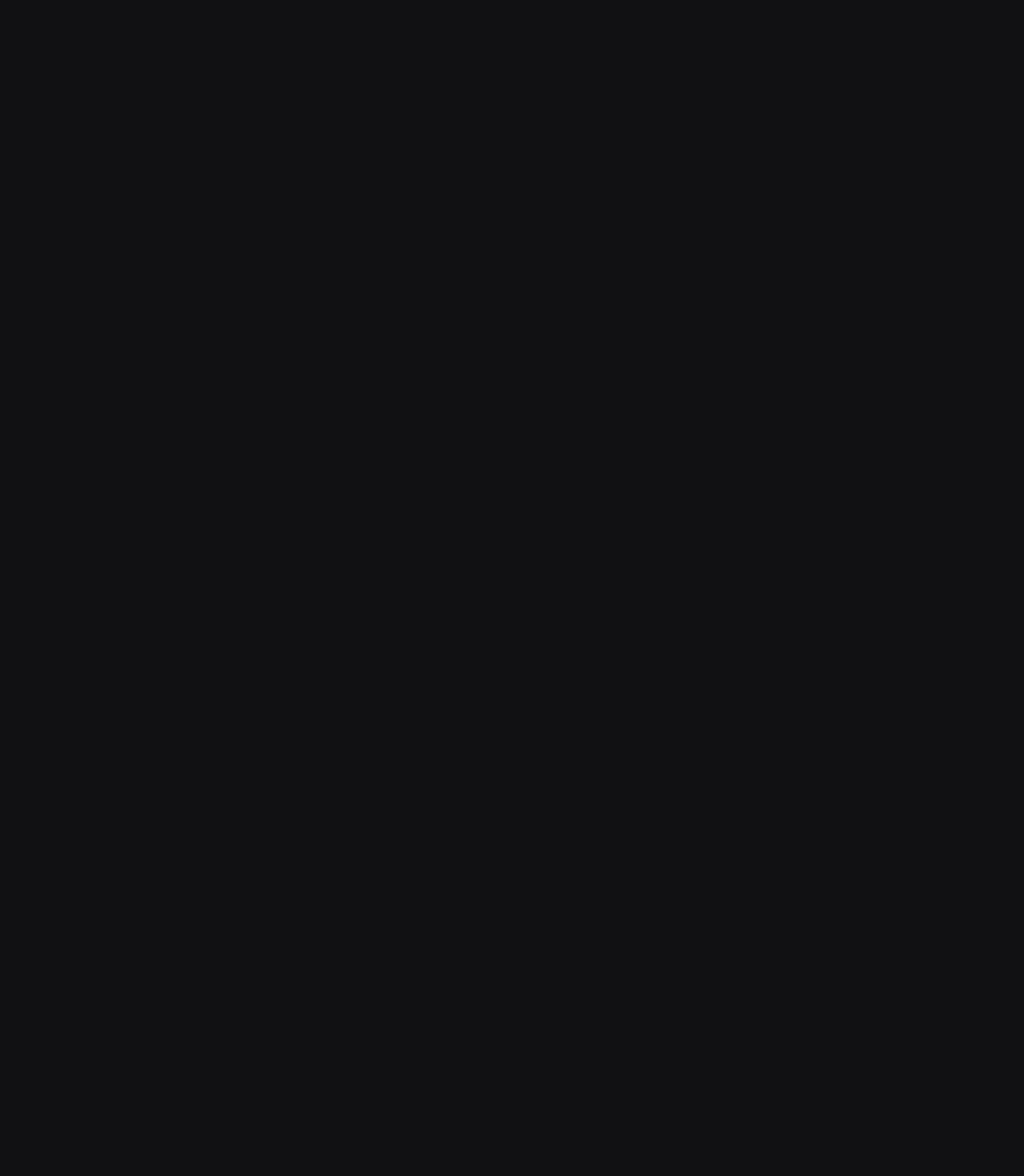
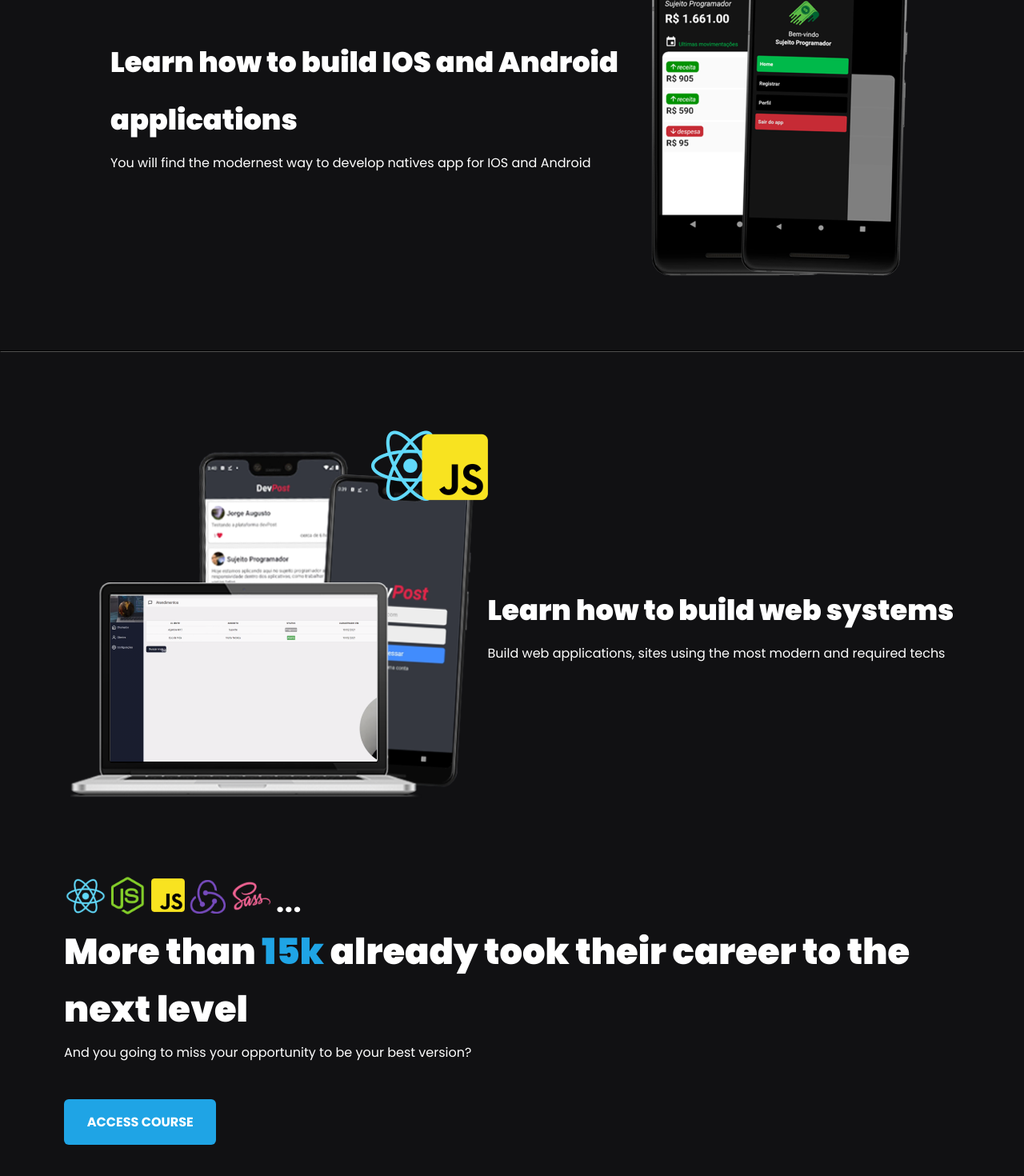
Before and after one commit to EoBryanDev/landBlog, a Next.js app: page / in a window 1280 px wide. Shown: the part 1028-2498 px from the top of the page at 80% size. Before the commit the page ends 816 px from the top, so only its background shows below. Built offline with nearby package versions, Linux system fonts and the light colour scheme.

Commit message:
Build Post Page

```diff
--- a/src/components/Header/index.tsx
+++ b/src/components/Header/index.tsx
@@ -23,7 +23,7 @@ const Header: React.FC = () => {
           <ActiveLink
             className={styles.anchor}
             activeClassName={styles.active}
-            href='/posts'
+            href='/blog'
           >
             Blog
           </ActiveLink>
--- /dev/null
+++ b/src/pages/blog/styles.module.scss
@@ -0,0 +1,47 @@
+.container {
+    max-width: 1120px;
+    margin: 0 auto;
+    padding: 0 2rem;
+}
+.posts {
+    max-width: 720px;
+    margin: 5rem auto;
+    a {
+        display: block;
+
+        & + a {
+            margin-top: 2rem;
+            padding-top: 2rem;
+        }
+        time{
+            font-size: 1rem;
+            display: flex;
+            align-items: center;
+            color: var(--gray-200);
+        }
+        img{
+            max-width: 100%;
+            max-height: 410px;
+            object-fit: contain;
+            border-radius: 6px;
+            border-image: linear-gradient(95deg, #31b4d0, transparent) 1;
+        }
+
+        strong{
+            display: block;
+            font-size: 1.5rem;
+            margin: 1rem 0;
+            line-height: 2rem;
+            color: var(--white);
+            transition: color 0.3s ;
+        }
+        p{
+            color: var(--white);
+            margin-top: 0.5rem;
+            line-height: 1.65rem;
+        }
+        &:hover strong{
+            color: var(--blue-900);
+        }
+    }
+}
--- a/src/pages/index.tsx
+++ b/src/pages/index.tsx
@@ -1,6 +1,9 @@
 /* eslint-disable @next/next/no-img-element */
 import Head from "next/head";
 import styles from "../styles/home.module.scss";
+import Image from "next/image";
+
+import techsImage from "../../public/images/techs.svg";
 
 export default function Home() {
   return (
@@ -15,16 +18,52 @@ export default function Home() {
       <main className={styles.container}>
         <div className={styles.containerHeader}>
           <section className={styles.ctaText}>
-            <h1>Levando você ao próximo nível!</h1>
-            <span>
-              Uma plataforma com cursos que vão do zero até o avançado na
-              prática
-            </span>
+            <h1>Taking you to the next level</h1>
+            <span>A platform with basics to advanced courses praticals</span>
             <a>
-              <button>COMEÇAR AGORA</button>
+              <button>START NOW!</button>
             </a>
           </section>
-          <img src='/images/banner-conteudos.png' alt='conteúdos' />
+          <img src='/images/banner-conteudos.png' alt='Banner Content' />
+        </div>
+
+        <hr className={styles.divisor} />
+
+        <div className={styles.sectionContent}>
+          <section>
+            <h2>Learn how to build IOS and Android applications</h2>
+            <span>
+              You will find the modernest way to develop natives app for IOS and
+              Android
+            </span>
+          </section>
+          <img src='/images/financasApp.png' alt='Mobile Content Develop' />
+        </div>
+        <hr className={styles.divisor} />
+
+        <div className={styles.sectionContent}>
+          <img src='/images/webDev.png' alt='Web development' />
+          <section>
+            <h2>Learn how to build web systems</h2>
+            <span>
+              Build web applications, sites using the most modern and required
+              techs
+            </span>
+          </section>
+        </div>
+
+        <div className={styles.nextLevelContent}>
+          <Image src={techsImage} alt='techs' />
+          <h2>
+            More than <span className={styles.students}>15k</span> already took
+            their career to the next level
+          </h2>
+          <span>
+            And you going to miss your opportunity to be your best version?
+          </span>
+          <a href=''>
+            <button>ACCESS COURSE</button>
+          </a>
         </div>
       </main>
     </>
--- a/src/styles/global.scss
+++ b/src/styles/global.scss
@@ -36,7 +36,7 @@ text,
 select,
 button {
     font:
-        400 irem "Poppins",
+        1rem "Poppins",
         sans-serif;
 }
 
--- a/src/styles/home.module.scss
+++ b/src/styles/home.module.scss
@@ -16,6 +16,8 @@
 }
 .ctaText {
     max-width: 600px;
+    display: flex;
+    flex-direction: column;
     h1 {
         font-size: 3.5rem;
         line-height: 4.5rem;
@@ -38,3 +40,132 @@
         font-weight: bold;
     }
 }
+
+.divisor {
+    width: 100%;
+    bottom: 0;
+    height: 1px;
+    border-color: var(--gray-200);
+}
+.sectionContent {
+    margin: 5.5rem auto;
+    max-width: 1120px;
+    display: flex;
+    align-items: center;
+    justify-content: center;
+
+    section {
+        max-width: 670px;
+    }
+    img {
+        max-width: 550px;
+    }
+    h2 {
+        font-size: 2.2rem;
+        line-height: 4.5rem;
+        font-weight: 900;
+        margin-top: 2.2rem;
+        color: var(--white);
+    }
+    span {
+        font-size: 1rem;
+        line-height: 2.25rem;
+        color: var(--white);
+    }
+}
+
+.nextLevelContent {
+    margin: 6rem auto;
+    max-width: 1120px;
+    display: flex;
+    align-items: flex-start;
+    justify-content: space-between;
+    flex-direction: column;
+
+    h2 {
+        font-size: 2.8rem;
+        line-height: 4.5rem;
+        font-weight: 900;
+        color: var(--white);
+
+        span {
+            font-size: 2.8rem;
+            line-height: 4.5rem;
+            font-weight: 900;
+            color: var(--blue-900);
+        }
+    }
+
+    span {
+        font-size: 1rem;
+        line-height: 2.25rem;
+        color: var(--white);
+    }
+    button {
+        background-color: var(--blue-900);
+        border: 0;
+        padding: 1rem 1.8rem;
+        margin: 2.5rem 0;
+        border-radius: 6px;
+        color: var(--white);
+        font-weight: bold;
+    }
+}
+
+@media (max-width: 1200px) {
+    .container {
+        .containerHeader {
+            padding: 0 2rem;
+            button{
+                display: block;
+            }
+        }
+        img{
+            max-width: 600px;
+        }
+        div h1{
+            font-size: 3rem;
+
+        }
+        div h2{
+            font-size: 2.3rem;
+            span{
+                font-size: 2.3rem;
+            }
+        }
+        .sectionContent, .nextLevelContent{
+            padding: 0 2rem;
+        }
+    }
+}
+@media (max-width: 980px) {
+    .container {
+        .containerHeader {
+            flex-direction: column;
+            padding: 0 2rem;
+            button{
+                width: 100%;
+                display: flex;
+                justify-content: center;
+                align-items: center;
+            }
+        }
+        div img{
+            max-width: 500px;
+        }
+        div h1{
+            font-size: 3rem;
+
+        }
+        h2{
+            font-size: 1rem;
+        }
+        .sectionContent{
+            flex-direction: column;
+            img{
+                margin-top: 2rem;
+                max-width: 400px;
+            }
+        }
+    }
+}
```
Also changed, not shown: src/pages/blog/index.tsx (added, +35 -0 lines), public/images/thumb.png (added).
